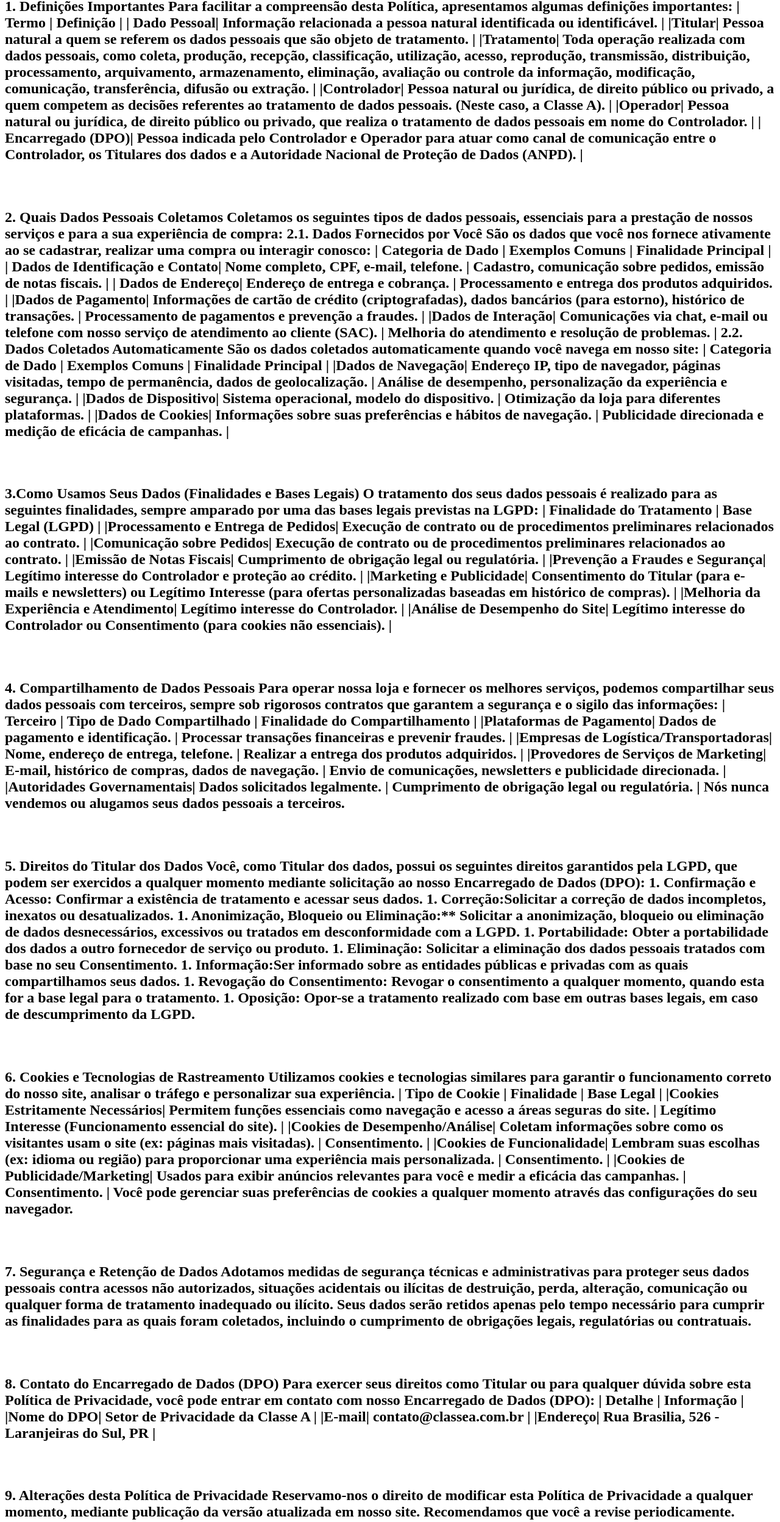
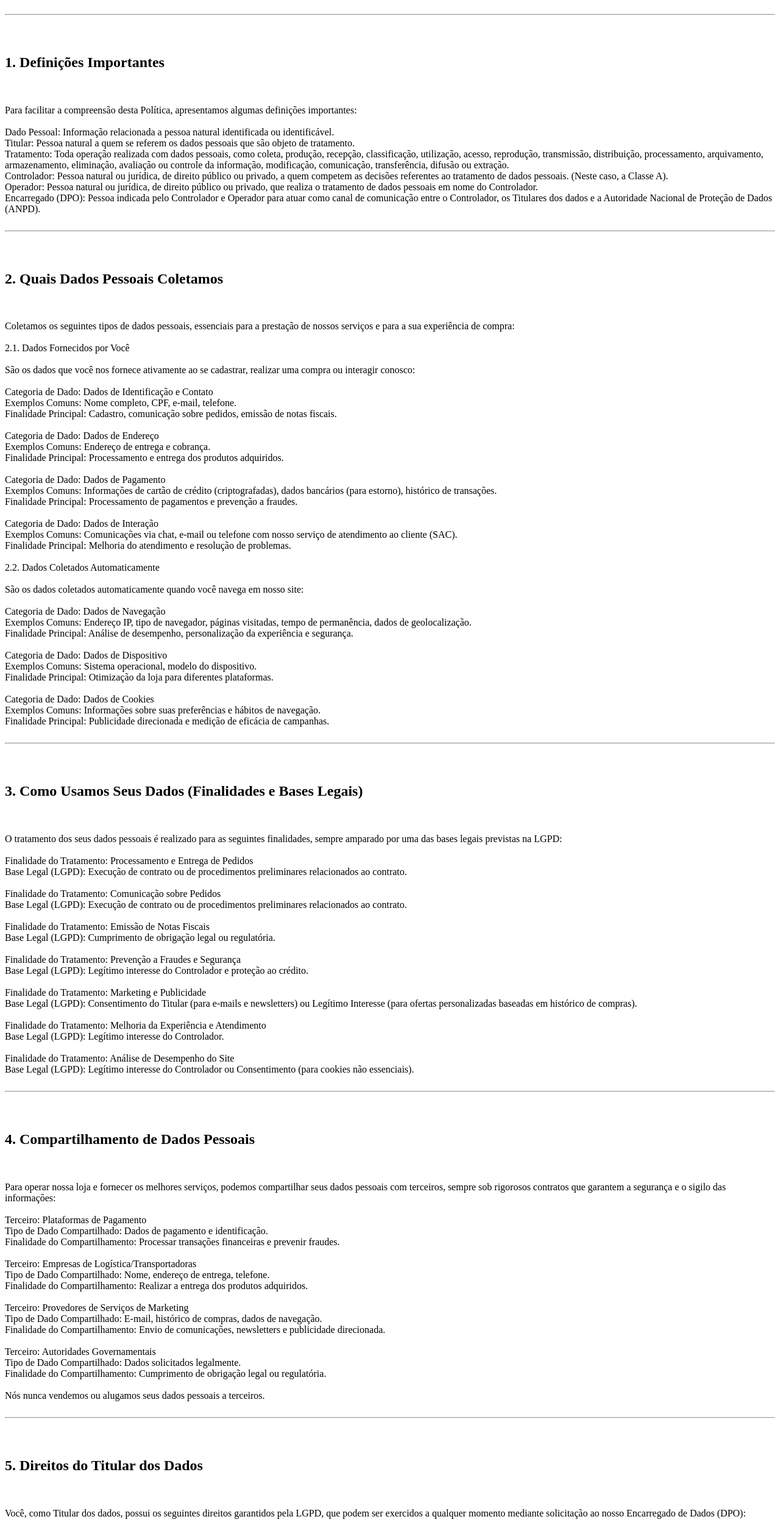
Before and after one commit to lorian341/meutccatualizadofinal, a plain HTML site: page index.html in a window 1280 px wide. Shown: the part 240-2736 px from the top of the page at 61% size. Drawn offline with Linux system fonts and the light colour scheme.

Commit message:
Update index.html

```diff
--- a/index.html
+++ b/index.html
@@ -1,156 +1,99 @@
 <h2>Ao concordar com nossos termos você está submetendo todos seus dados a roubo e fraude, iremos roubar todo seu dinheiro, e vazar informações pessoais, considere-se avisado.</h2>
-<H2>
-Política de Privacidade da Classe A
 
-14 de Novembro de 2025
 
-A Classe A nós valorizamos a privacidade de seus clientes e está comprometida em proteger os dados pessoais que você compartilha conosco. Esta Política de Privacidade descreve como coletamos, usamos, armazenamos, compartilhamos e protegemos suas informações pessoais em conformidade com a **Lei Geral de Proteção de Dados (Lei nº 13.709/2018 - LGPD).
+<h2>Política de Privacidade da Classe A</h2><br><br>
 
-Ao utilizar nossa loja online e fornecer seus dados pessoais, você concorda com os termos desta Política de Privacidade.
+A Classe A nós valorizamos a privacidade de seus clientes e está comprometida em proteger os dados pessoais que você compartilha conosco. Esta Política de Privacidade descreve como coletamos, usamos, armazenamos, compartilhamos e protegemos suas informações pessoais em conformidade com a Lei Geral de Proteção de Dados (Lei nº 13.709/2018 - LGPD).<br><br>
+Ao utilizar nossa loja online e fornecer seus dados pessoais, você concorda com os termos desta Política de Privacidade.<br><br>
+<hr><br><br>
 
-<h2>
+<h2>1. Definições Importantes</h2><br><br>
+Para facilitar a compreensão desta Política, apresentamos algumas definições importantes:<br><br>
+Dado Pessoal: Informação relacionada a pessoa natural identificada ou identificável.<br>
+Titular: Pessoa natural a quem se referem os dados pessoais que são objeto de tratamento.<br>
+Tratamento: Toda operação realizada com dados pessoais, como coleta, produção, recepção, classificação, utilização, acesso, reprodução, transmissão, distribuição, processamento, arquivamento, armazenamento, eliminação, avaliação ou controle da informação, modificação, comunicação, transferência, difusão ou extração.<br>
+Controlador: Pessoa natural ou jurídica, de direito público ou privado, a quem competem as decisões referentes ao tratamento de dados pessoais. (Neste caso, a Classe A).<br>
+Operador: Pessoa natural ou jurídica, de direito público ou privado, que realiza o tratamento de dados pessoais em nome do Controlador.<br>
+Encarregado (DPO): Pessoa indicada pelo Controlador e Operador para atuar como canal de comunicação entre o Controlador, os Titulares dos dados e a Autoridade Nacional de Proteção de Dados (ANPD).<br><br>
+<hr><br><br>
 
-1. Definições Importantes
+<h2>2. Quais Dados Pessoais Coletamos</h2><br><br>
+Coletamos os seguintes tipos de dados pessoais, essenciais para a prestação de nossos serviços e para a sua experiência de compra:<br><br>
 
-Para facilitar a compreensão desta Política, apresentamos algumas definições importantes:
+2.1. Dados Fornecidos por Você<br><br>
+São os dados que você nos fornece ativamente ao se cadastrar, realizar uma compra ou interagir conosco:<br><br>
+Categoria de Dado: Dados de Identificação e Contato<br>Exemplos Comuns: Nome completo, CPF, e-mail, telefone.<br>Finalidade Principal: Cadastro, comunicação sobre pedidos, emissão de notas fiscais.<br><br>
+Categoria de Dado: Dados de Endereço<br>Exemplos Comuns: Endereço de entrega e cobrança.<br>Finalidade Principal: Processamento e entrega dos produtos adquiridos.<br><br>
+Categoria de Dado: Dados de Pagamento<br>Exemplos Comuns: Informações de cartão de crédito (criptografadas), dados bancários (para estorno), histórico de transações.<br>Finalidade Principal: Processamento de pagamentos e prevenção a fraudes.<br><br>
+Categoria de Dado: Dados de Interação<br>Exemplos Comuns: Comunicações via chat, e-mail ou telefone com nosso serviço de atendimento ao cliente (SAC).<br>Finalidade Principal: Melhoria do atendimento e resolução de problemas.<br><br>
 
-| Termo | Definição |
-| Dado Pessoal| Informação relacionada a pessoa natural identificada ou identificável. |
-|Titular| Pessoa natural a quem se referem os dados pessoais que são objeto de tratamento. |
-|Tratamento| Toda operação realizada com dados pessoais, como coleta, produção, recepção, classificação, utilização, acesso, reprodução, transmissão, distribuição, processamento, arquivamento, armazenamento, eliminação, avaliação ou controle da informação, modificação, comunicação, transferência, difusão ou extração. |
-|Controlador| Pessoa natural ou jurídica, de direito público ou privado, a quem competem as decisões referentes ao tratamento de dados pessoais. (Neste caso, a Classe A). |
-|Operador| Pessoa natural ou jurídica, de direito público ou privado, que realiza o tratamento de dados pessoais em nome do Controlador. |
-| Encarregado (DPO)| Pessoa indicada pelo Controlador e Operador para atuar como canal de comunicação entre o Controlador, os Titulares dos dados e a Autoridade Nacional de Proteção de Dados (ANPD). |
-</h2>
-</H2>
-<br>
-<br>
-<h2>
-2. Quais Dados Pessoais Coletamos
+2.2. Dados Coletados Automaticamente<br><br>
+São os dados coletados automaticamente quando você navega em nosso site:<br><br>
+Categoria de Dado: Dados de Navegação<br>Exemplos Comuns: Endereço IP, tipo de navegador, páginas visitadas, tempo de permanência, dados de geolocalização.<br>Finalidade Principal: Análise de desempenho, personalização da experiência e segurança.<br><br>
+Categoria de Dado: Dados de Dispositivo<br>Exemplos Comuns: Sistema operacional, modelo do dispositivo.<br>Finalidade Principal: Otimização da loja para diferentes plataformas.<br><br>
+Categoria de Dado: Dados de Cookies<br>Exemplos Comuns: Informações sobre suas preferências e hábitos de navegação.<br>Finalidade Principal: Publicidade direcionada e medição de eficácia de campanhas.<br><br>
+<hr><br><br>
 
-Coletamos os seguintes tipos de dados pessoais, essenciais para a prestação de nossos serviços e para a sua experiência de compra:
+<h2>3. Como Usamos Seus Dados (Finalidades e Bases Legais)</h2><br><br>
+O tratamento dos seus dados pessoais é realizado para as seguintes finalidades, sempre amparado por uma das bases legais previstas na LGPD:<br><br>
+Finalidade do Tratamento: Processamento e Entrega de Pedidos<br>Base Legal (LGPD): Execução de contrato ou de procedimentos preliminares relacionados ao contrato.<br><br>
+Finalidade do Tratamento: Comunicação sobre Pedidos<br>Base Legal (LGPD): Execução de contrato ou de procedimentos preliminares relacionados ao contrato.<br><br>
+Finalidade do Tratamento: Emissão de Notas Fiscais<br>Base Legal (LGPD): Cumprimento de obrigação legal ou regulatória.<br><br>
+Finalidade do Tratamento: Prevenção a Fraudes e Segurança<br>Base Legal (LGPD): Legítimo interesse do Controlador e proteção ao crédito.<br><br>
+Finalidade do Tratamento: Marketing e Publicidade<br>Base Legal (LGPD): Consentimento do Titular (para e-mails e newsletters) ou Legítimo Interesse (para ofertas personalizadas baseadas em histórico de compras).<br><br>
+Finalidade do Tratamento: Melhoria da Experiência e Atendimento<br>Base Legal (LGPD): Legítimo interesse do Controlador.<br><br>
+Finalidade do Tratamento: Análise de Desempenho do Site<br>Base Legal (LGPD): Legítimo interesse do Controlador ou Consentimento (para cookies não essenciais).<br><br>
+<hr><br><br>
 
-2.1. Dados Fornecidos por Você
+<h2>4. Compartilhamento de Dados Pessoais</h2><br><br>
+Para operar nossa loja e fornecer os melhores serviços, podemos compartilhar seus dados pessoais com terceiros, sempre sob rigorosos contratos que garantem a segurança e o sigilo das informações:<br><br>
+Terceiro: Plataformas de Pagamento<br>Tipo de Dado Compartilhado: Dados de pagamento e identificação.<br>Finalidade do Compartilhamento: Processar transações financeiras e prevenir fraudes.<br><br>
+Terceiro: Empresas de Logística/Transportadoras<br>Tipo de Dado Compartilhado: Nome, endereço de entrega, telefone.<br>Finalidade do Compartilhamento: Realizar a entrega dos produtos adquiridos.<br><br>
+Terceiro: Provedores de Serviços de Marketing<br>Tipo de Dado Compartilhado: E-mail, histórico de compras, dados de navegação.<br>Finalidade do Compartilhamento: Envio de comunicações, newsletters e publicidade direcionada.<br><br>
+Terceiro: Autoridades Governamentais<br>Tipo de Dado Compartilhado: Dados solicitados legalmente.<br>Finalidade do Compartilhamento: Cumprimento de obrigação legal ou regulatória.<br><br>
+Nós nunca vendemos ou alugamos seus dados pessoais a terceiros.<br><br>
+<hr><br><br>
 
-São os dados que você nos fornece ativamente ao se cadastrar, realizar uma compra ou interagir conosco:
+<h2>5. Direitos do Titular dos Dados</h2><br><br>
+Você, como Titular dos dados, possui os seguintes direitos garantidos pela LGPD, que podem ser exercidos a qualquer momento mediante solicitação ao nosso Encarregado de Dados (DPO):<br><br>
+1. Confirmação e Acesso: Confirmar a existência de tratamento e acessar seus dados.<br>
+2. Correção: Solicitar a correção de dados incompletos, inexatos ou desatualizados.<br>
+3. Anonimização, Bloqueio ou Eliminação: Solicitar a anonimização, bloqueio ou eliminação de dados desnecessários, excessivos ou tratados em desconformidade com a LGPD.<br>
+4. Portabilidade: Obter a portabilidade dos dados a outro fornecedor de serviço ou produto.<br>
+5. Eliminação: Solicitar a eliminação dos dados pessoais tratados com base no seu Consentimento.<br>
+6. Informação: Ser informado sobre as entidades públicas e privadas com as quais compartilhamos seus dados.<br>
+7. Revogação do Consentimento: Revogar o consentimento a qualquer momento, quando esta for a base legal para o tratamento.<br>
+8. Oposição: Opor-se a tratamento realizado com base em outras bases legais, em caso de descumprimento da LGPD.<br><br>
+<hr><br><br>
 
-| Categoria de Dado | Exemplos Comuns | Finalidade Principal |
-| Dados de Identificação e Contato| Nome completo, CPF, e-mail, telefone. | Cadastro, comunicação sobre pedidos, emissão de notas fiscais. |
-| Dados de Endereço| Endereço de entrega e cobrança. | Processamento e entrega dos produtos adquiridos. |
-|Dados de Pagamento| Informações de cartão de crédito (criptografadas), dados bancários (para estorno), histórico de transações. | Processamento de pagamentos e prevenção a fraudes. |
-|Dados de Interação| Comunicações via chat, e-mail ou telefone com nosso serviço de atendimento ao cliente (SAC). | Melhoria do atendimento e resolução de problemas. |
+<h2>6. Cookies e Tecnologias de Rastreamento</h2><br><br>
+Utilizamos cookies e tecnologias similares para garantir o funcionamento correto do nosso site, analisar o tráfego e personalizar sua experiência.<br><br>
+Tipo de Cookie: Cookies Estritamente Necessários<br>Finalidade: Permitem funções essenciais como navegação e acesso a áreas seguras do site.<br>Base Legal: Legítimo Interesse (Funcionamento essencial do site).<br><br>
+Tipo de Cookie: Cookies de Desempenho/Análise<br>Finalidade: Coletam informações sobre como os visitantes usam o site (ex: páginas mais visitadas).<br>Base Legal: Consentimento.<br><br>
+Tipo de Cookie: Cookies de Funcionalidade<br>Finalidade: Lembram suas escolhas (ex: idioma ou região) para proporcionar uma experiência mais personalizada.<br>Base Legal: Consentimento.<br><br>
+Tipo de Cookie: Cookies de Publicidade/Marketing<br>Finalidade: Usados para exibir anúncios relevantes para você e medir a eficácia das campanhas.<br>Base Legal: Consentimento.<br><br>
+Você pode gerenciar suas preferências de cookies a qualquer momento através das configurações do seu navegador.<br><br>
+<hr><br><br>
 
-2.2. Dados Coletados Automaticamente
+<h2>7. Segurança e Retenção de Dados</h2><br><br>
+Adotamos medidas de segurança técnicas e administrativas para proteger seus dados pessoais contra acessos não autorizados, situações acidentais ou ilícitas de destruição, perda, alteração, comunicação ou qualquer forma de tratamento inadequado ou ilícito.<br><br>
+Seus dados serão retidos apenas pelo tempo necessário para cumprir as finalidades para as quais foram coletados, incluindo o cumprimento de obrigações legais, regulatórias ou contratuais.<br><br>
+<hr><br><br>
 
-São os dados coletados automaticamente quando você navega em nosso site:
+<h2>8. Contato do Encarregado de Dados (DPO)</h2><br><br>
+Para exercer seus direitos como Titular ou para qualquer dúvida sobre esta Política de Privacidade, você pode entrar em contato com nosso Encarregado de Dados (DPO):<br><br>
+Detalhe: Nome do DPO<br>Informação: Setor de Privacidade da Classe A<br><br>
+Detalhe: E-mail<br>Informação: contato@classea.com.br<br><br>
+Detalhe: Endereço<br>Informação: Rua Brasilia, 526 - Laranjeiras do Sul, PR<br><br>
+<hr><br><br>
 
-| Categoria de Dado | Exemplos Comuns | Finalidade Principal |
-|Dados de Navegação| Endereço IP, tipo de navegador, páginas visitadas, tempo de permanência, dados de geolocalização. | Análise de desempenho, personalização da experiência e segurança. |
-|Dados de Dispositivo| Sistema operacional, modelo do dispositivo. | Otimização da loja para diferentes plataformas. |
-|Dados de Cookies| Informações sobre suas preferências e hábitos de navegação. | Publicidade direcionada e medição de eficácia de campanhas. |
-</h2>
-<br>
-<br>
-<h2>
-3.Como Usamos Seus Dados (Finalidades e Bases Legais)
+<h2>9. Alterações desta Política de Privacidade</h2><br><br>
+Reservamo-nos o direito de modificar esta Política de Privacidade a qualquer momento, mediante publicação da versão atualizada em nosso site. Recomendamos que você a revise periodicamente. Alterações significativas serão comunicadas por e-mail, se aplicável.<br><br>
+<hr><br><br>
 
-O tratamento dos seus dados pessoais é realizado para as seguintes finalidades, sempre amparado por uma das bases legais previstas na LGPD:
-
-| Finalidade do Tratamento | Base Legal (LGPD) |
-|Processamento e Entrega de Pedidos| Execução de contrato ou de procedimentos preliminares relacionados ao contrato. |
-|Comunicação sobre Pedidos| Execução de contrato ou de procedimentos preliminares relacionados ao contrato. |
-|Emissão de Notas Fiscais| Cumprimento de obrigação legal ou regulatória. |
-|Prevenção a Fraudes e Segurança| Legítimo interesse do Controlador e proteção ao crédito. |
-|Marketing e Publicidade| Consentimento do Titular (para e-mails e newsletters) ou Legítimo Interesse (para ofertas personalizadas baseadas em histórico de compras). |
-|Melhoria da Experiência e Atendimento| Legítimo interesse do Controlador. |
-|Análise de Desempenho do Site| Legítimo interesse do Controlador ou Consentimento (para cookies não essenciais). |
-</h2>
-<br>
-<br>
-<h2>
-4. Compartilhamento de Dados Pessoais
-
-Para operar nossa loja e fornecer os melhores serviços, podemos compartilhar seus dados pessoais com terceiros, sempre sob rigorosos contratos que garantem a segurança e o sigilo das informações:
-
-| Terceiro | Tipo de Dado Compartilhado | Finalidade do Compartilhamento |
-|Plataformas de Pagamento| Dados de pagamento e identificação. | Processar transações financeiras e prevenir fraudes. |
-|Empresas de Logística/Transportadoras| Nome, endereço de entrega, telefone. | Realizar a entrega dos produtos adquiridos. |
-|Provedores de Serviços de Marketing| E-mail, histórico de compras, dados de navegação. | Envio de comunicações, newsletters e publicidade direcionada. |
-|Autoridades Governamentais| Dados solicitados legalmente. | Cumprimento de obrigação legal ou regulatória. |
-
-Nós nunca vendemos ou alugamos seus dados pessoais a terceiros.
-</h2>
-<br>
-<br>
-<h2>
-5. Direitos do Titular dos Dados
-
-Você, como Titular dos dados, possui os seguintes direitos garantidos pela LGPD, que podem ser exercidos a qualquer momento mediante solicitação ao nosso Encarregado de Dados (DPO):
-
-1. Confirmação e Acesso: Confirmar a existência de tratamento e acessar seus dados.
-
-1. Correção:Solicitar a correção de dados incompletos, inexatos ou desatualizados.
-
-1. Anonimização, Bloqueio ou Eliminação:** Solicitar a anonimização, bloqueio ou eliminação de dados desnecessários, excessivos ou tratados em desconformidade com a LGPD.
-
-1. Portabilidade: Obter a portabilidade dos dados a outro fornecedor de serviço ou produto.
-
-1. Eliminação: Solicitar a eliminação dos dados pessoais tratados com base no seu Consentimento.
-
-1. Informação:Ser informado sobre as entidades públicas e privadas com as quais compartilhamos seus dados.
-
-1. Revogação do Consentimento: Revogar o consentimento a qualquer momento, quando esta for a base legal para o tratamento.
-
-1. Oposição: Opor-se a tratamento realizado com base em outras bases legais, em caso de descumprimento da LGPD.
-
-</h2>
-<br>
-<br>
-<h2>
-6. Cookies e Tecnologias de Rastreamento
-
-Utilizamos cookies e tecnologias similares para garantir o funcionamento correto do nosso site, analisar o tráfego e personalizar sua experiência.
-
-| Tipo de Cookie | Finalidade | Base Legal |
-|Cookies Estritamente Necessários| Permitem funções essenciais como navegação e acesso a áreas seguras do site. | Legítimo Interesse (Funcionamento essencial do site). |
-|Cookies de Desempenho/Análise| Coletam informações sobre como os visitantes usam o site (ex: páginas mais visitadas). | Consentimento. |
-|Cookies de Funcionalidade| Lembram suas escolhas (ex: idioma ou região) para proporcionar uma experiência mais personalizada. | Consentimento. |
-|Cookies de Publicidade/Marketing| Usados para exibir anúncios relevantes para você e medir a eficácia das campanhas. | Consentimento. |
-
-Você pode gerenciar suas preferências de cookies a qualquer momento através das configurações do seu navegador.
-</h2>
-<br>
-<br>
-<h2>
-7. Segurança e Retenção de Dados
-
-Adotamos medidas de segurança técnicas e administrativas para proteger seus dados pessoais contra acessos não autorizados, situações acidentais ou ilícitas de destruição, perda, alteração, comunicação ou qualquer forma de tratamento inadequado ou ilícito.
-
-Seus dados serão retidos apenas pelo tempo necessário para cumprir as finalidades para as quais foram coletados, incluindo o cumprimento de obrigações legais, regulatórias ou contratuais.
-</h2>
-<br>
-<br>
-<h2>
-8. Contato do Encarregado de Dados (DPO)
-
-Para exercer seus direitos como Titular ou para qualquer dúvida sobre esta Política de Privacidade, você pode entrar em contato com nosso Encarregado de Dados (DPO):
-
-| Detalhe | Informação |
-|Nome do DPO| Setor de Privacidade da Classe A |
-|E-mail| contato@classea.com.br |
-|Endereço| Rua Brasilia, 526 - Laranjeiras do Sul, PR |
-</h2>
-<Br>
-<br>
-<h2>
-9. Alterações desta Política de Privacidade
-
-Reservamo-nos o direito de modificar esta Política de Privacidade a qualquer momento, mediante publicação da versão atualizada em nosso site. Recomendamos que você a revise periodicamente. Alterações significativas serão comunicadas por e-mail, se aplicável.
-
-Classe A
-CNPJ: [94.191.772/0001-00]
-Endereço: Rua Brasilia, 526 - Laranjeiras do Sul, PR
-</h2>
+Classe A<br>
+CNPJ: [94.191.772/0001-00]<br>
+Endereço: Rua Brasilia, 526 - Laranjeiras do Sul, PR<br><br>
 <br>
 <br>
   <br>
```
Lines whose indentation alone changed are shown as unchanged.
